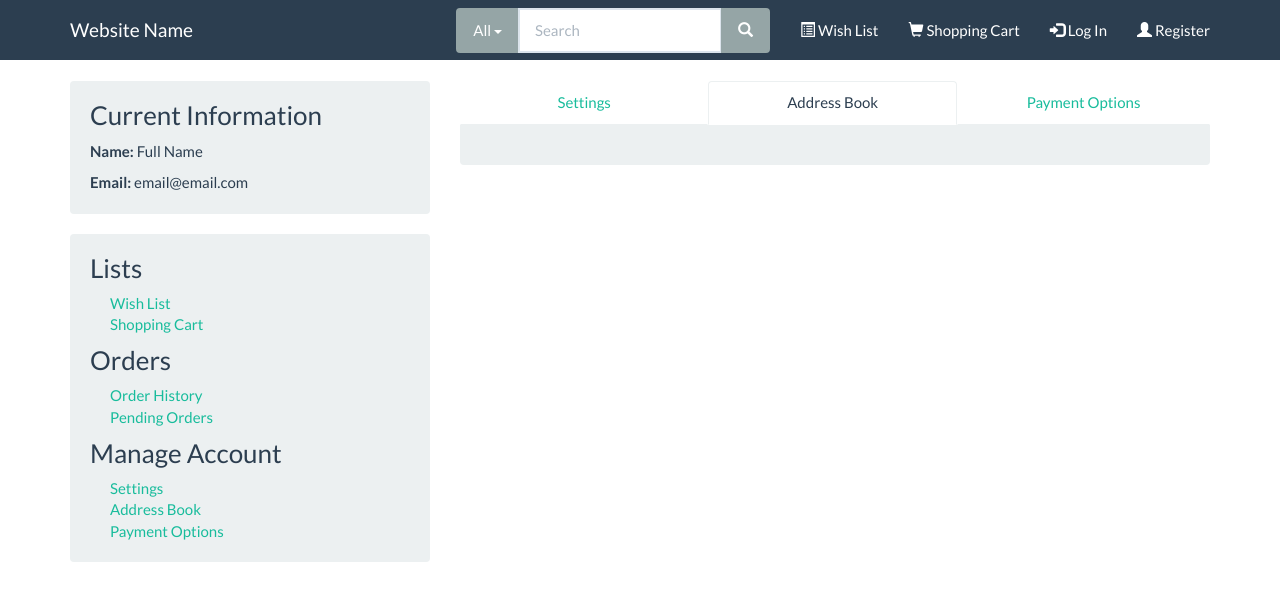
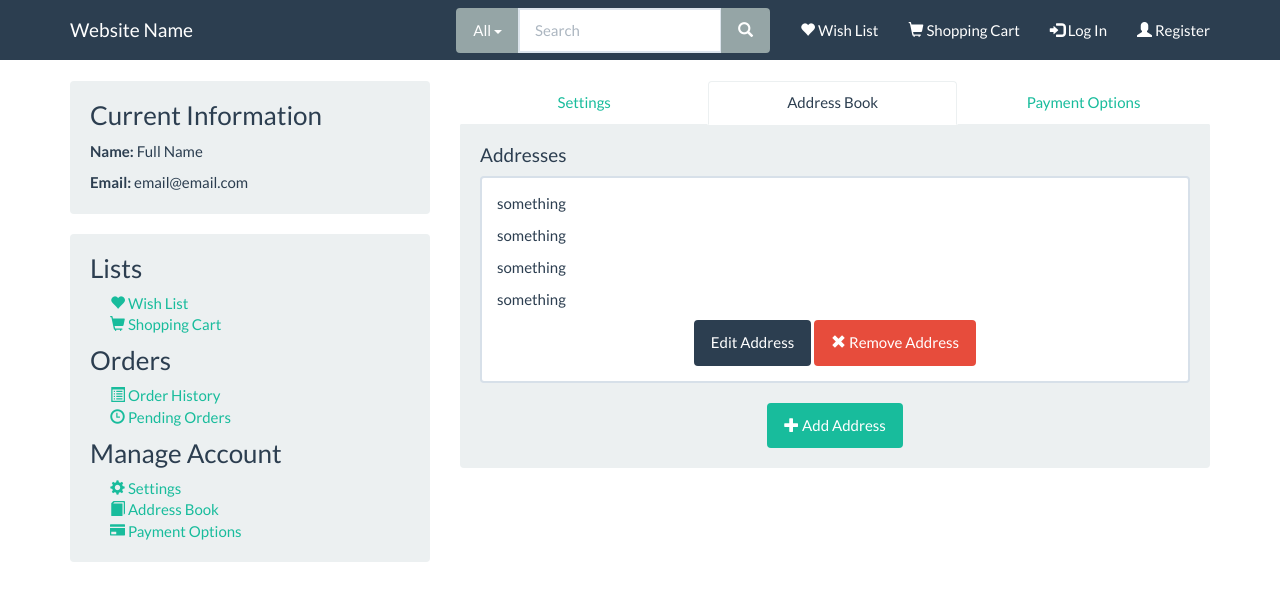
Before and after one commit to JoaoIsaias/SINF, a PHP site: page /artigo/manage_account.php in a window 1280 px wide, after a click on "Address Book". Shown: the top 601 px of the page. Run offline with PHP 8.4, Linux system fonts and the light colour scheme.

Commit message:
Interface feita espero eu

```diff
--- a/manage_account.php
+++ b/manage_account.php
@@ -17,19 +17,33 @@
 				<div class="well">
 					<h3 style="margin-top: 0">Lists</h3>
 					<ul style="padding-left: 20px; list-style-type: none">
-						<li><a href="wish_list.php">Wish List</a></li>
-						<li><a href="shopping_cart.php">Shopping Cart</a></li>
+						<li>
+							<a href="wish_list.php"><span class="glyphicon glyphicon-heart"></span> Wish List</a>
+						</li>
+						<li>
+							<a href="shopping_cart.php"><span class="glyphicon glyphicon-shopping-cart"></span> Shopping Cart</a>
+						</li>
 					</ul>
 					<h3 style="margin-top: 0">Orders</h3>
 					<ul style="padding-left: 20px; list-style-type: none">
-						<li><a href="orders.php?tab=history">Order History</a></li>
-						<li><a href="orders.php?tab=pending">Pending Orders</a></li>
+						<li>
+							<a href="orders.php?tab=history"><span class="glyphicon glyphicon-list-alt"></span> Order History</a>
+						</li>
+						<li>
+							<a href="orders.php?tab=pending"><span class="glyphicon glyphicon-time"></span> Pending Orders</a>
+						</li>
 					</ul>
 					<h3 style="margin-top: 0">Manage Account</h3>
 					<ul style="padding-left: 20px; list-style-type: none; margin-bottom: 0">
-						<li><a href="manage_account.php?tab=settings">Settings</a></li>
-						<li><a href="manage_account.php?tab=address">Address Book</a></li>
-						<li><a href="manage_account.php?tab=payment">Payment Options</a></li>
+						<li>
+							<a href="manage_account.php?tab=settings"><span class="glyphicon glyphicon-cog"></span> Settings</a>
+						</li>
+						<li>
+							<a href="manage_account.php?tab=address"><span class="glyphicon glyphicon-book"></span> Address Book</a>
+						</li>
+						<li>
+							<a href="manage_account.php?tab=payment"><span class="glyphicon glyphicon-credit-card"></span> Payment Options</a>
+						</li>
 					</ul>
 				</div>
 			</div>
@@ -73,10 +87,102 @@
 							</form>
 						</div>
 						<div id="addressBook" class="tab-pane fade">
-
+							<h4 style="margin: 0 0 10px 0">Addresses</h4>
+							<div style="padding: 15px; margin-bottom: 20px; border: 2px solid #d7e0e9; border-radius: 4px; background-color: #ffffff">
+								<p>something</p>
+								<p>something</p>
+								<p>something</p>
+								<p>something</p>
+								<div class="text-center">
+									<button type="button" class="btn btn-primary">Edit Address</button>
+									<button type="button" class="btn btn-danger">
+										<span class="glyphicon glyphicon-remove"></span> Remove Address
+									</button>
+								</div>
+							</div>
+							<div class="text-center">
+								<button type="button" class="btn btn-success">
+									<span class="glyphicon glyphicon-plus"></span> Add Address
+								</button>
+							</div>
 						</div>
 						<div id="paymentOptions" class="tab-pane fade">
-
+							<h4 style="margin-top: 0">Paypal Account</h4>
+							<p>something</p>
+							<div class="text-center" style="margin-bottom: 20px">
+								<button type="button" class="btn btn-primary">Edit Account</button>
+								<button type="button" class="btn btn-danger">
+									<span class="glyphicon glyphicon-remove"></span> Remove Account
+								</button>
+							</div>
+							<h4 style="margin: 0">Credit/Debit Cards</h4>
+							<div class="table-responsive">
+								<table class="table table-striped" style="margin-bottom: 0">
+									<thead>
+										<tr>
+											<th>Name on Card</th>
+											<th>Ending Digits</th>
+											<th>Expires</th>
+											<th>Edit</th>
+											<th>Remove</th>
+										</tr>
+									</thead>
+									<tbody>
+										<tr>
+											<td>Name</td>
+											<td>5687</td>
+											<td>MM/YYYY</td>
+											<td>
+												<button type="button" class="btn btn-primary">Edit</button>
+											</td>
+											<td>
+												<button type="button" class="btn btn-danger">
+													<span class="glyphicon glyphicon-remove"></span>
+												</button>
+											</td>
+										</tr>
+										<tr>
+											<td>Name</td>
+											<td>5687</td>
+											<td>MM/YYYY</td>
+											<td>
+												<button type="button" class="btn btn-primary">Edit</button>
+											</td>
+											<td>
+												<button type="button" class="btn btn-danger">
+													<span class="glyphicon glyphicon-remove"></span>
+												</button>
+											</td>
+										</tr>
+										<tr>
+											<td>Name</td>
+											<td>5687</td>
+											<td>MM/YYYY</td>
+											<td>
+												<button type="button" class="btn btn-primary">Edit</button>
+											</td>
+											<td>
+												<button type="button" class="btn btn-danger">
+													<span class="glyphicon glyphicon-remove"></span>
+												</button>
+											</td>
+										</tr>
+										<tr>
+											<td>Name</td>
+											<td>5687</td>
+											<td>MM/YYYY</td>
+											<td>
+												<button type="button" class="btn btn-primary">Edit</button>
+											</td>
+											<td>
+												<button type="button" class="btn btn-danger">
+													<span class="glyphicon glyphicon-remove"></span>
+												</button>
+											</td>
+										</tr>
+									</tbody>
+								</table>
+							</div>
 						</div>
 					</div>
 				</div>
--- a/navbar.php
+++ b/navbar.php
@@ -12,7 +12,7 @@
 			<div class="collapse navbar-collapse" id="myNavbar">
 				<ul class="nav navbar-nav navbar-right">
 					<li>
-						<a href="wish_list.php"><span class="glyphicon glyphicon-list-alt"></span> Wish List</a>
+						<a href="wish_list.php"><span class="glyphicon glyphicon-heart"></span> Wish List</a>
 					</li>
 					<li>
 						<a href="shopping_cart.php"><span class="glyphicon glyphicon-shopping-cart"></span> Shopping Cart</a>
```
Also changed, not shown: 404_not_found.php (added, +26 -0 lines), orders.php (+21 -7 lines), profile.php (+21 -7 lines), order_status.php (renamed from delivery_status.php).
